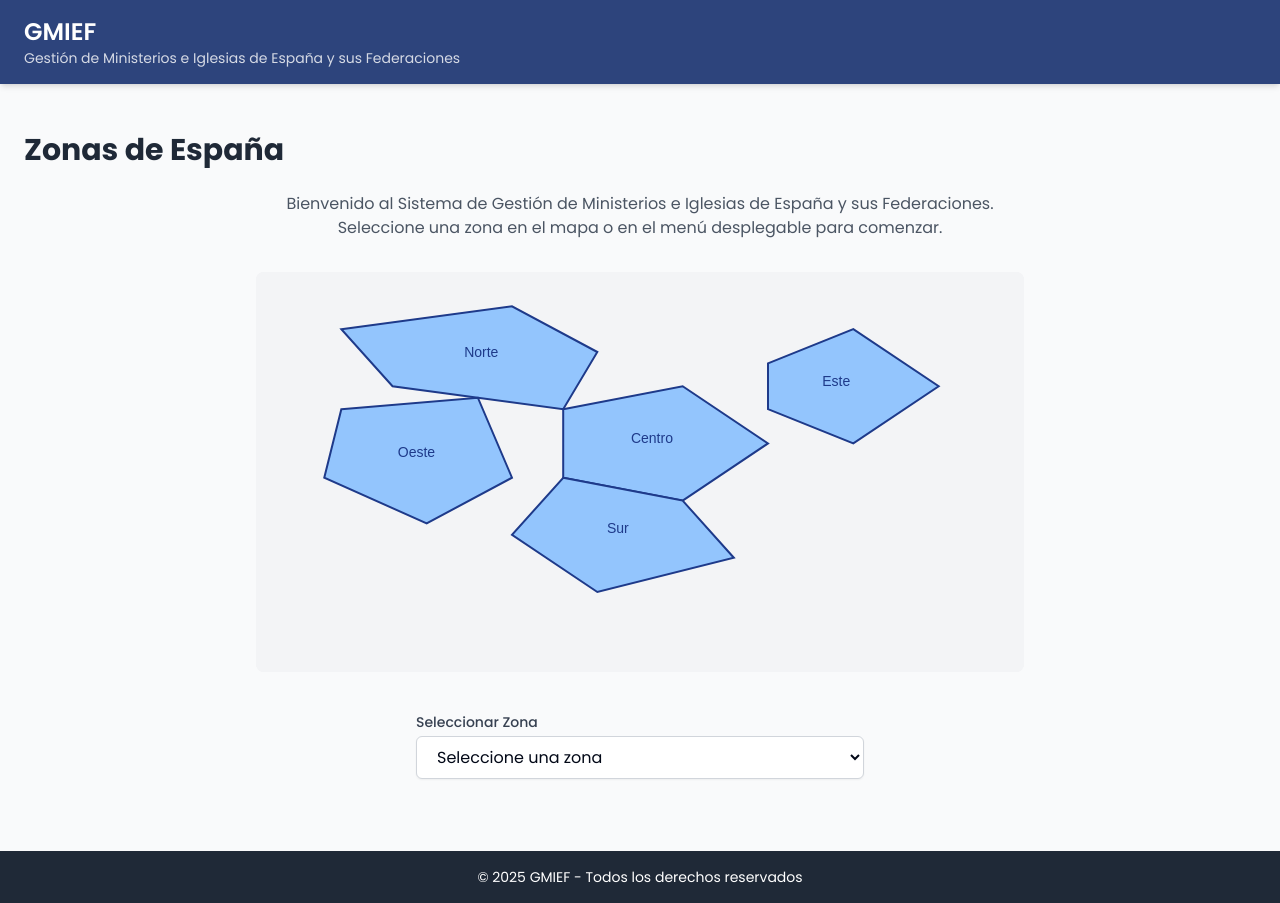
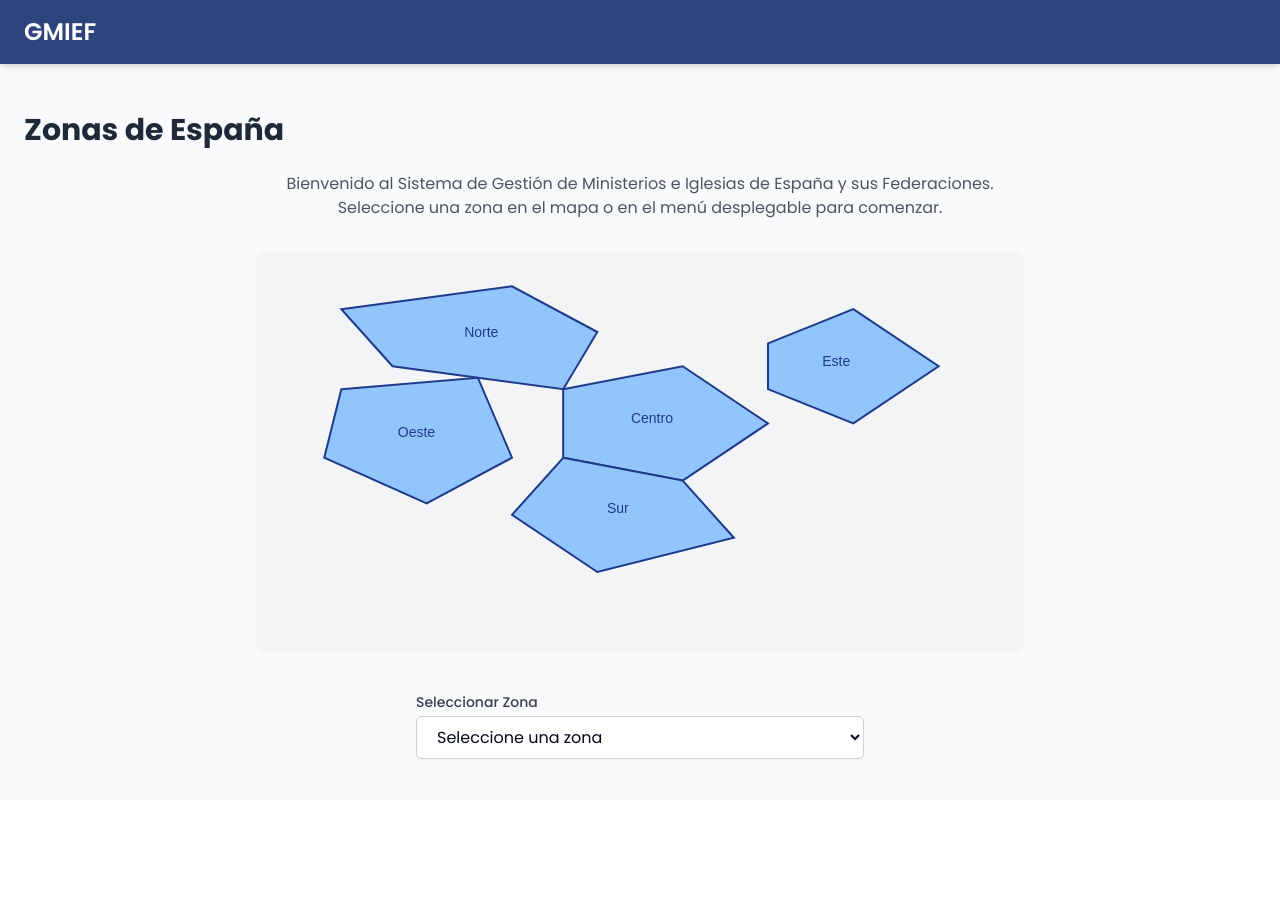
Before and after one commit to muzzadevs/gmief-dev, a React (Vite) app: page / in a window 1280 px wide. After the commit the page ends 800 px from the top, so only its background shows below. Built offline with nearby package versions, Linux system fonts and the light colour scheme.

Commit message:
Remove header subtitle and footer
Remove the subtitle from the header and make the title a link to the home page.
Remove the footer from the application.

```diff
--- a/src/components/Layout.tsx
+++ b/src/components/Layout.tsx
@@ -1,5 +1,6 @@
 
 import React from 'react';
+import { Link } from 'react-router-dom';
 import { Breadcrumb } from './Breadcrumb';
 
 interface LayoutProps {
@@ -12,9 +13,13 @@ const Layout: React.FC<LayoutProps> = ({ children, title, breadcrumbs = [] }) =>
   return (
     <div className="min-h-screen bg-gray-50">
       <header className="bg-primary text-white shadow-md">
-        <div className="container mx-auto py-4 px-4 md:px-6">
-          <h1 className="text-2xl font-semibold">GMIEF</h1>
-          <p className="text-sm opacity-80">Gestión de Ministerios e Iglesias de España y sus Federaciones</p>
+        <div className="container mx-auto py-4 px-4 md:px-6 flex items-center">
+          <Link
+            to="/"
+            className="text-2xl font-semibold hover:cursor-pointer"
+          >
+            GMIEF
+          </Link>
         </div>
       </header>
 
@@ -27,11 +32,7 @@ const Layout: React.FC<LayoutProps> = ({ children, title, breadcrumbs = [] }) =>
         </div>
       </main>
 
-      <footer className="bg-gray-800 text-white py-4 mt-12">
-        <div className="container mx-auto px-4 md:px-6 text-center text-sm">
-          &copy; {new Date().getFullYear()} GMIEF - Todos los derechos reservados
-        </div>
-      </footer>
+      {/* Footer removed as per user request */}
     </div>
   );
 };
```
